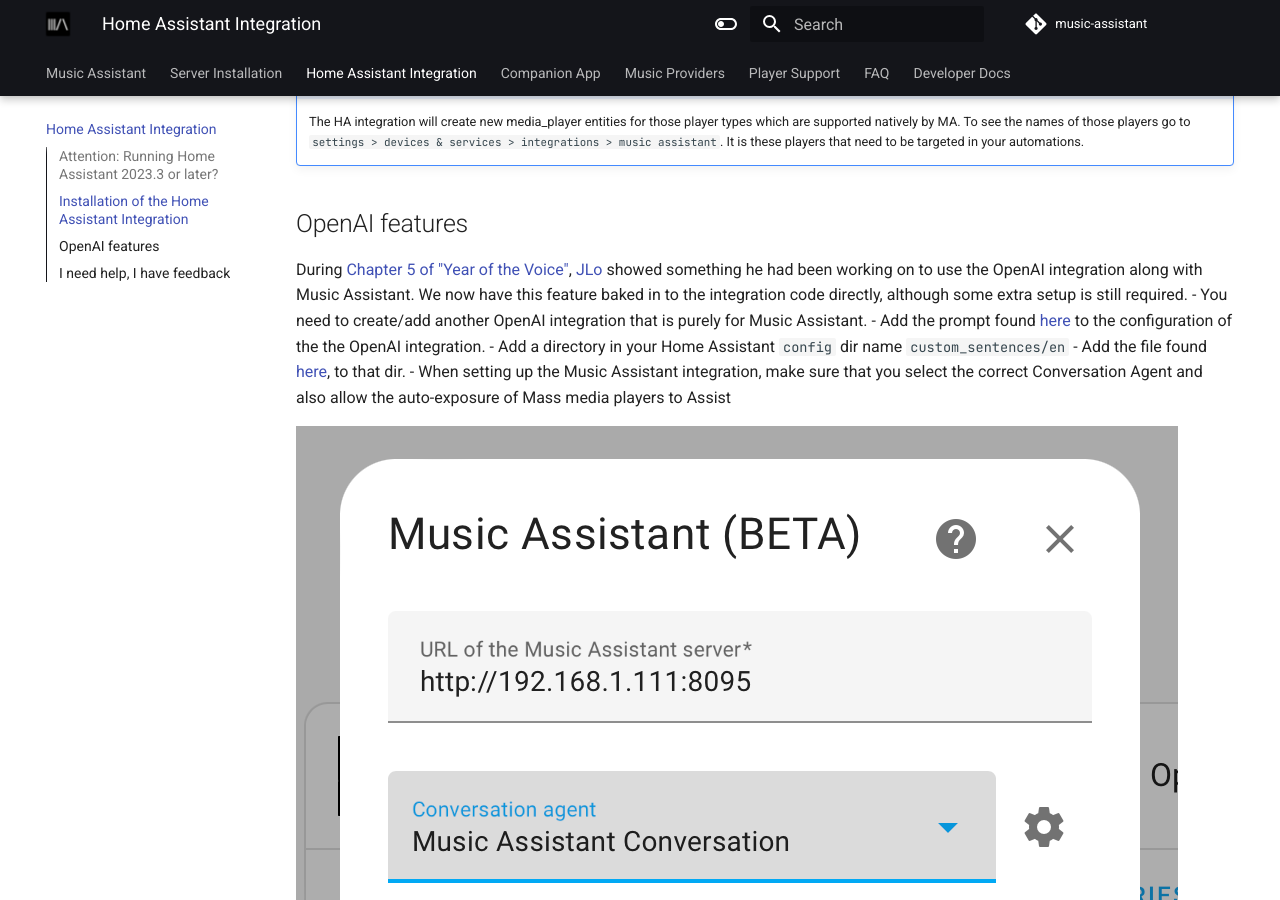
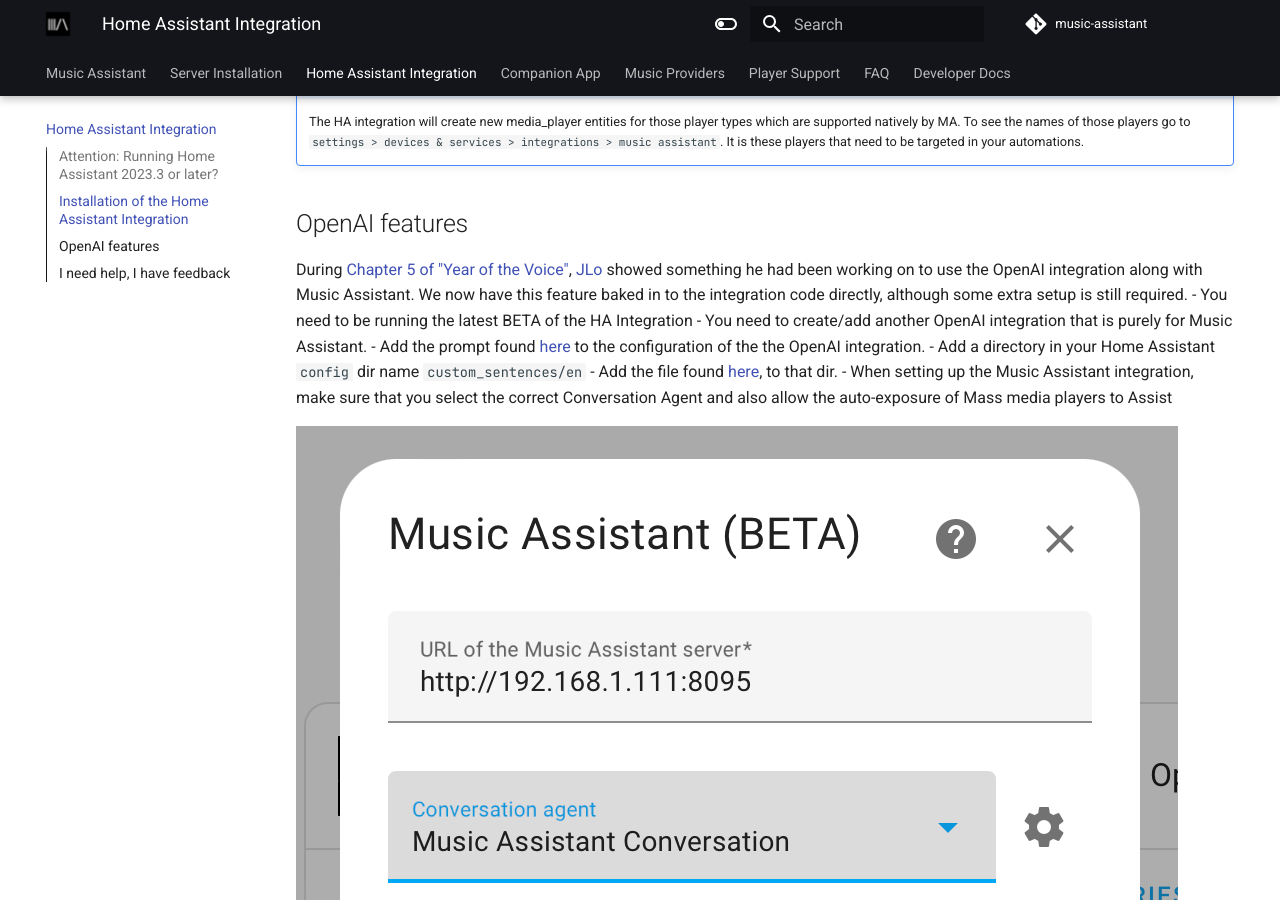
Before and after one commit to pwbriggs/music-assistant.github.io, an MkDocs documentation site: the page built from docs/integration.md, in a window 1280 px wide and 900 px high, scrolled down 904 px. Built offline with MkDocs 1.6.1 and Material for MkDocs 9.7.7, drawn with Linux system fonts in a browser that asks for light colours.

Commit message:
Add requirement to be running the beta

```diff
--- a/docs/integration.md
+++ b/docs/integration.md
@@ -30,6 +30,7 @@
 ## OpenAI features
 
 During [Chapter 5 of "Year of the Voice"](https://www.youtube.com/live/djEkgoS5dDQ?si=pt8-qYH3PTpsnOq9&t=3699), [JLo](https://blog.jlpouffier.fr/chatgpt-powered-music-search-engine-on-a-local-voice-assistant/) showed something he had been working on to use the OpenAI integration along with Music Assistant. We now have this feature baked in to the integration code directly, although some extra setup is still required.
+- You need to be running the latest BETA of the HA Integration
 - You need to create/add another OpenAI integration that is purely for Music Assistant.
 - Add the prompt found [here](https://github.com/music-assistant/hass-music-assistant/blob/main/prompt/prompt.txt) to the configuration of the the OpenAI integration.
 - Add a directory in your Home Assistant `config` dir name `custom_sentences/en`
```
